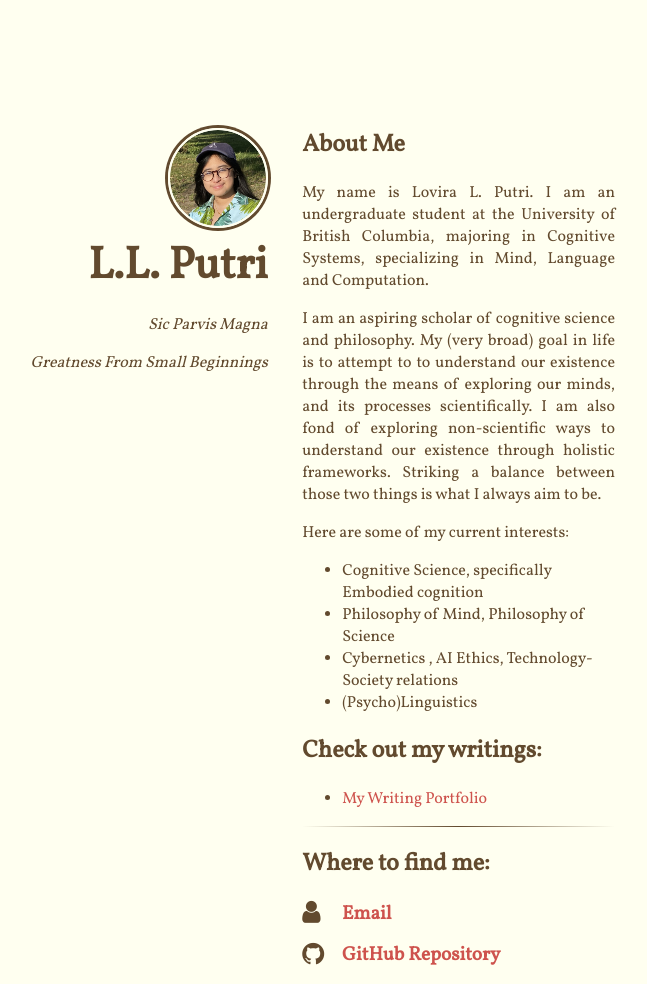
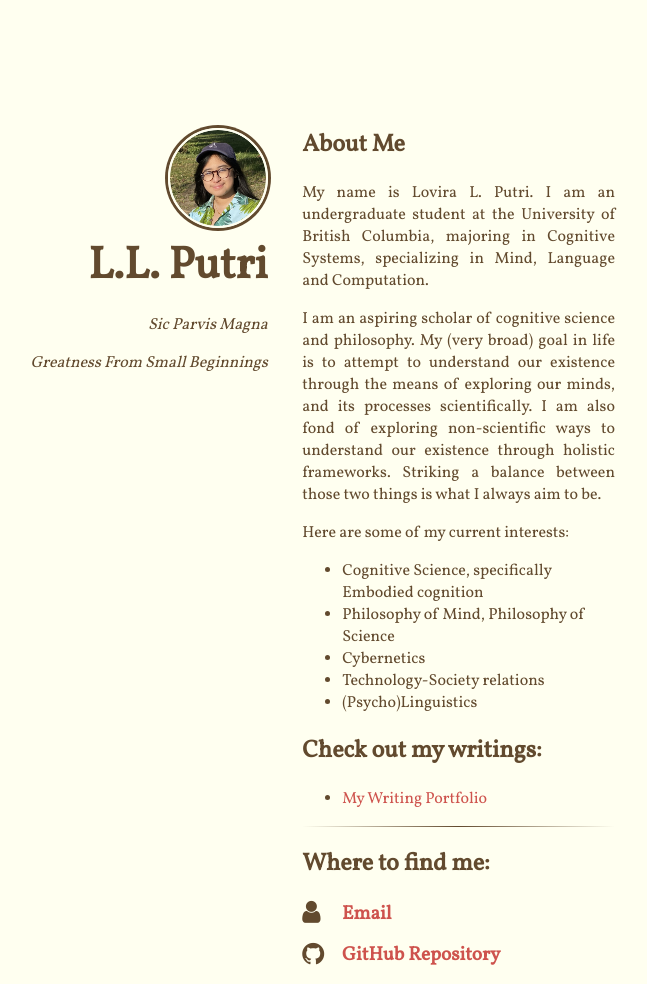
Before and after one commit to lovira/lovira.github.io, a Jekyll site: the page built from index.html, in a window 1280 px wide. Shown: the whole page, without its empty margins (365-1012 px from the left). Built offline with Jekyll 4.4.1, drawn with Linux system fonts in a browser that asks for light colours; nearby versions of some CDN libraries.

Commit message:
Update description

```diff
--- a/_includes/content.html
+++ b/_includes/content.html
@@ -4,7 +4,7 @@
   majoring in Cognitive Systems, specializing in Mind, Language and Computation.</p>
 <p style="text-align:justify"> I am an aspiring scholar of cognitive science
   and philosophy. My (very broad) goal in life is to attempt
-  to to understand our existence through the means of exploring our
+  to understand our existence through the means of exploring our
   minds, and its processes scientifically. I am also fond of exploring
   non-scientific ways to understand our existence through holistic frameworks.
    Striking a balance between those two things is what I always aim to be. </p>
@@ -12,7 +12,8 @@
 <ul>
   <li> Cognitive Science, specifically Embodied cognition </li>
   <li> Philosophy of Mind, Philosophy of Science </li>
-  <li> Cybernetics , AI Ethics, Technology-Society relations </li>
+  <li> Cybernetics </li>
+  <li>Technology-Society relations </li>
   <li> (Psycho)Linguistics </li>
 </ul>
 
```
